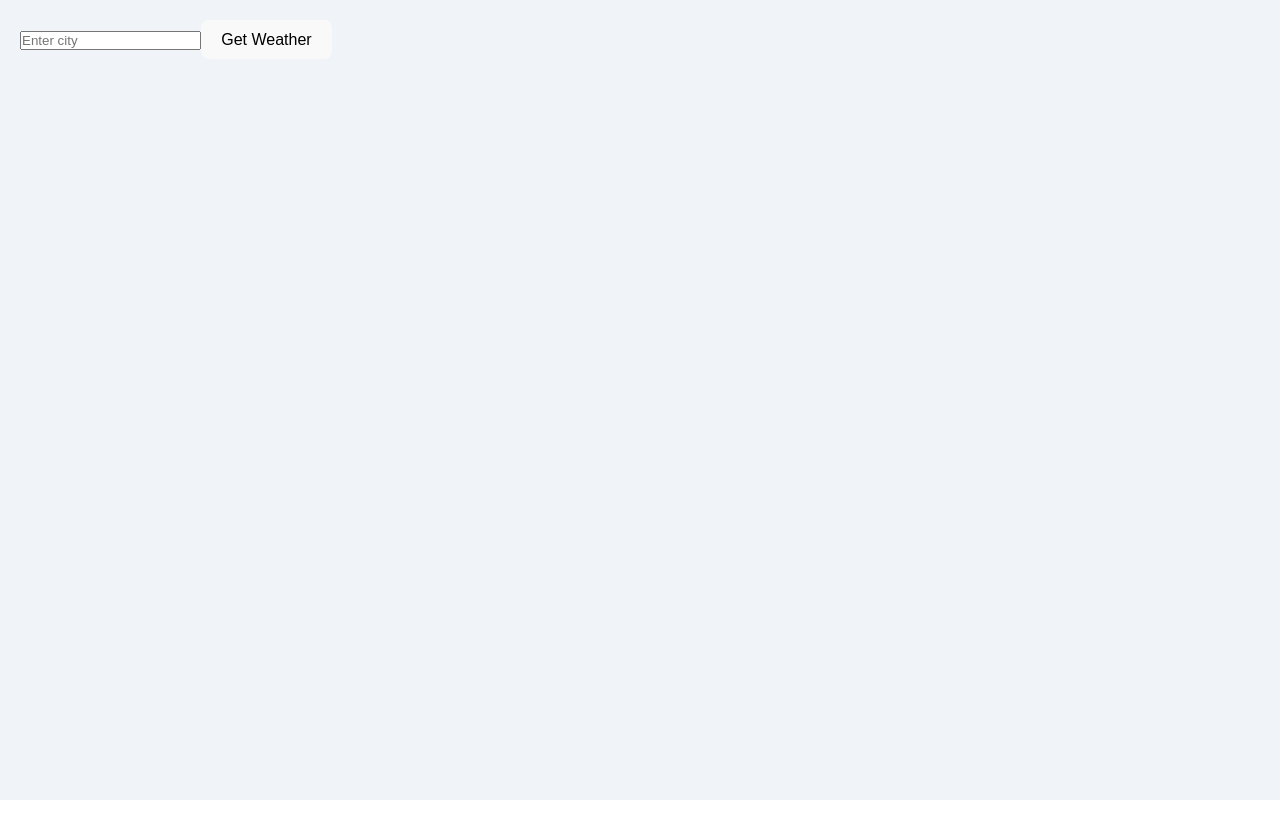
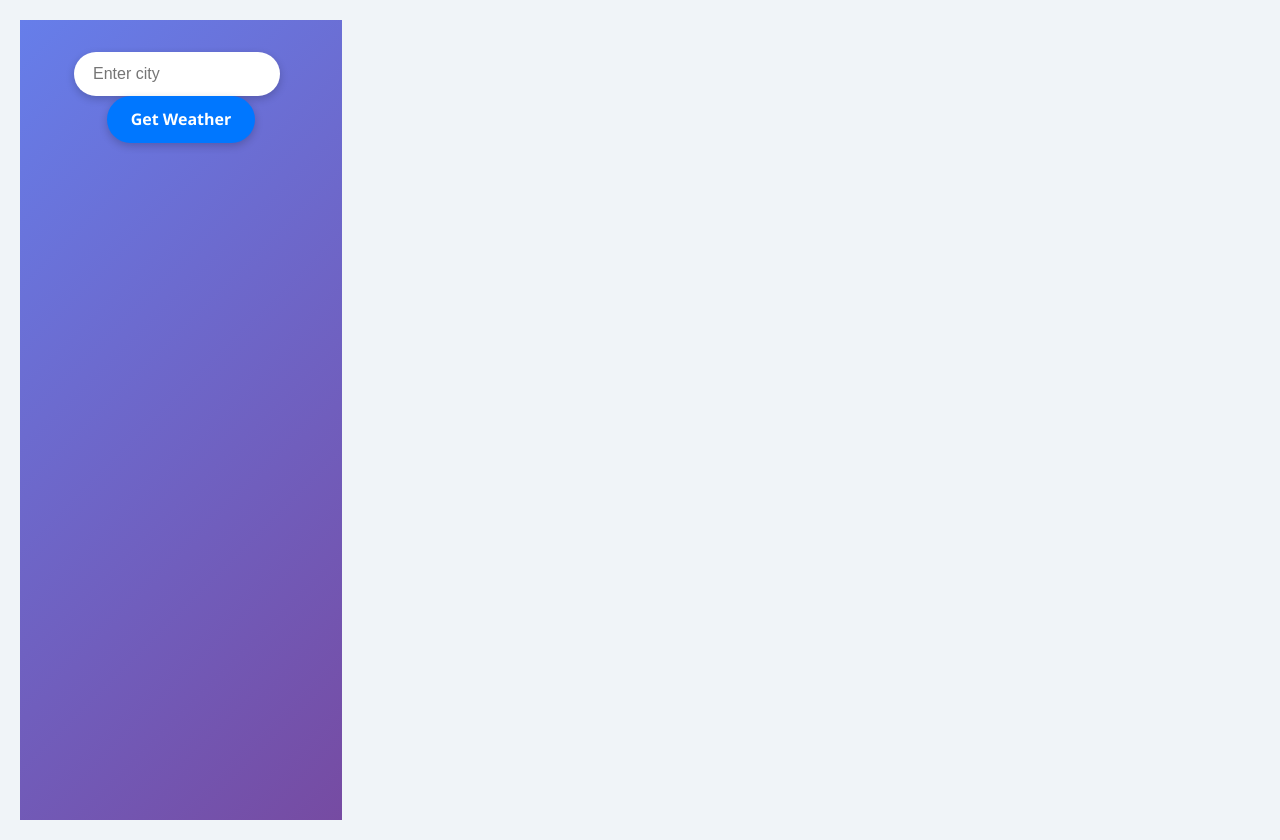
Before and after one commit to anrowsshkya/WeatherInfo, a React (Vite) app in the folder weather-nfo/: page / in a window 1280 px wide. Before the commit the page ends 800 px from the top, so only its background shows below. Built offline with nearby package versions, Linux system fonts and the light colour scheme.

Commit message:
Added function for background and made changes in css to fit the image and also adjusted the weatherCard to handel the image

```diff
--- a/weather-nfo/src/App.jsx
+++ b/weather-nfo/src/App.jsx
@@ -1,6 +1,6 @@
 // src/App.js
 import React from "react";
-import Home from "./components/home"; // Import your Home component
+import Home from "./components/Home"; // Import your Home component
 import "./App.css"; // Optional: global styles
 
 function App() {
--- a/weather-nfo/src/components/Home.css
+++ b/weather-nfo/src/components/Home.css
@@ -1,10 +1,67 @@
-/*Home.css */
-.weather-card {
-    background: linear-gradient(to right, #4facfe, #00f2fe);
-    padding: 20px;
-    border-radius: 12px;
-    text-align: center;
-    color: white;
-    font-family: Arial, sans-serif;
-    box-shadow: 0 4px 8px rgba(0, 0, 0, 0.2);
+.home-container {
+    display: flex;
+    flex-direction: column;
+    align-items: center;
+    justify-content: flex-start;
+    min-height: 100vh;
+    padding: 2rem;
+    transition: background 0.5s ease-in-out;
+    font-family: "Segoe UI", Tahoma, Geneva, Verdana, sans-serif;
+    color: #fff;
 }
+
+/* Input + button styling */
+.city-input {
+    padding: 0.8rem 1.2rem;
+    border: none;
+    border-radius: 25px;
+    outline: none;
+    font-size: 1rem;
+    margin-right: 0.5rem;
+    box-shadow: 0 3px 8px rgba(0, 0, 0, 0.2);
+    width: 250px;
+    max-width: 80%;
+}
+
+.fetch-button {
+    padding: 0.8rem 1.5rem;
+    border: none;
+    border-radius: 25px;
+    font-size: 1rem;
+    cursor: pointer;
+    background: #0077ff;
+    color: #fff;
+    font-weight: 600;
+    box-shadow: 0 3px 8px rgba(0, 0, 0, 0.2);
+    transition: background 0.3s ease;
+}
+
+.fetch-button:hover {
+    background: #005fcc;
+}
+
+.error {
+    color: #ffdddd;
+    margin-top: 1rem;
+    font-size: 0.9rem;
+    background: rgba(255, 0, 0, 0.3);
+    padding: 0.5rem 1rem;
+    border-radius: 10px;
+}
+
+/* Background images for weather conditions */
+.bg-rain {
+    background: url("../assets/images/rain.webp") no-repeat center/cover;
+}
+
+.bg-clouds {
+    background: url("../assets/images/clouds.jpg") no-repeat center/cover;
+}
+
+.bg-clear {
+    background: url("../assets/images/sunny.jpg") no-repeat center/cover;
+}
+
+.bg-default {
+    background: linear-gradient(135deg, #667eea, #764ba2);
+}
--- a/weather-nfo/src/components/Home.jsx
+++ b/weather-nfo/src/components/Home.jsx
@@ -1,27 +1,52 @@
 // src/components/Home.jsx
 import React, { useState } from "react";
 import WeatherCard from "./WeatherCard";
+// import fetchWeather from "../api/weatherApi"; // Uncomment when API ready
 import "./Home.css";
-// import fetchWeather from "../api/weatherApi"; //when API ready
 
 export default function Home() {
     const [city, setCity] = useState("");
     const [weather, setWeather] = useState(null);
+    const [error, setError] = useState("");
+
+    // Background class based on weather condition
+    const getBackgroundClass = (condition) => {
+        switch (condition?.toLowerCase()) {
+            case "rain":
+                return "bg-rain";
+            case "clouds":
+                return "bg-clouds";
+            case "clear":
+                return "bg-clear";
+            default:
+                return "bg-default";
+        }
+    };
 
     const handleFetchWeather = async () => {
-        // Placeholder data for now
-        setWeather({
-            city: city || "Kathmandu",
-            temperature: 25,
-        });
+        try {
+            // Dummy data for now
+            setWeather({
+                city: city || "Kathmandu",
+                temperature: 25,
+                humidity: 70,
+                condition: "Rain", // change to "Clear" or "Clouds" to test other backgrounds
+                icon: "/assets/images/rain-icon.png", // local icon for now
+            });
+            setError("");
 
-        // Later replace with API call
-        // const data = await fetchWeather(city);
-        // setWeather(data);
+            // Uncomment below when API is ready
+            // const data = await fetchWeather(city || "Kathmandu");
+            // setWeather(data);
+            // setError("");
+        } catch (err) {
+            setError("City not found. Try again.");
+            setWeather(null);
+        }
     };
 
     return (
-        <div className="home-container">
+        <div className={`home-container ${getBackgroundClass(weather?.condition)}`}>
             <input
                 type="text"
                 placeholder="Enter city"
@@ -33,7 +58,8 @@ export default function Home() {
                 Get Weather
             </button>
 
-            {weather && <WeatherCard city={weather.city} temperature={weather.temperature} />}
+            {error && <p className="error">{error}</p>}
+            {weather && <WeatherCard {...weather} />}
         </div>
     );
 }
--- a/weather-nfo/src/components/WeatherCard.css
+++ b/weather-nfo/src/components/WeatherCard.css
@@ -1,28 +1,59 @@
-/* src/components/WeatherCard.css */
-
 .weather-card {
-    background: linear-gradient(to right, #4facfe, #00f2fe);
-    color: white;
-    padding: 20px 30px;
-    border-radius: 12px;
+    margin-top: 2rem;
+    background: rgba(255, 255, 255, 0.15);
+    border-radius: 20px;
+    padding: 2rem;
     text-align: center;
-    width: 200px;
-    box-shadow: 0 4px 12px rgba(0, 0, 0, 0.2);
-    transition: transform 0.2s, box-shadow 0.2s;
-    margin: 15px;
-}
-
-.weather-card:hover {
-    transform: translateY(-5px);
-    box-shadow: 0 8px 20px rgba(0, 0, 0, 0.3);
+    backdrop-filter: blur(10px);
+    box-shadow: 0 5px 15px rgba(0, 0, 0, 0.3);
+    color: black;
+    width: 300px;
+    max-width: 90%;
+    animation: fadeIn 0.8s ease;
 }
 
 .weather-card h2 {
-    font-size: 24px;
-    margin-bottom: 10px;
+    margin-bottom: 0.5rem;
+    font-size: 1.6rem;
+    font-weight: bold;
 }
 
 .weather-card p {
-    font-size: 20px;
-    font-weight: bold;
+    margin: 0.3rem 0;
+    font-size: 1rem;
+    font-weight: 500;
 }
+
+.weather-card img {
+    margin-top: 1rem;
+    width: 80px;
+    height: 80px;
+    animation: float 3s ease-in-out infinite;
+}
+
+/* Subtle animations */
+@keyframes fadeIn {
+    from {
+        opacity: 0;
+        transform: translateY(10px);
+    }
+
+    to {
+        opacity: 1;
+        transform: translateY(0);
+    }
+}
+
+@keyframes float {
+    0% {
+        transform: translateY(0px);
+    }
+
+    50% {
+        transform: translateY(-5px);
+    }
+
+    100% {
+        transform: translateY(0px);
+    }
+}
--- a/weather-nfo/src/components/WeatherCard.jsx
+++ b/weather-nfo/src/components/WeatherCard.jsx
@@ -2,11 +2,14 @@
 import React from "react";
 import "./WeatherCard.css";
 
-export default function WeatherCard({ city, temperature }) {
+export default function WeatherCard({ city, temperature, humidity, condition, icon }) {
     return (
         <div className="weather-card">
             <h2>{city}</h2>
             <p>{temperature}°C</p>
+            <p>{condition}</p>
+            <p>Humidity: {humidity}%</p>
+            {icon && <img src={icon} alt={condition} />}
         </div>
     );
 }
```
